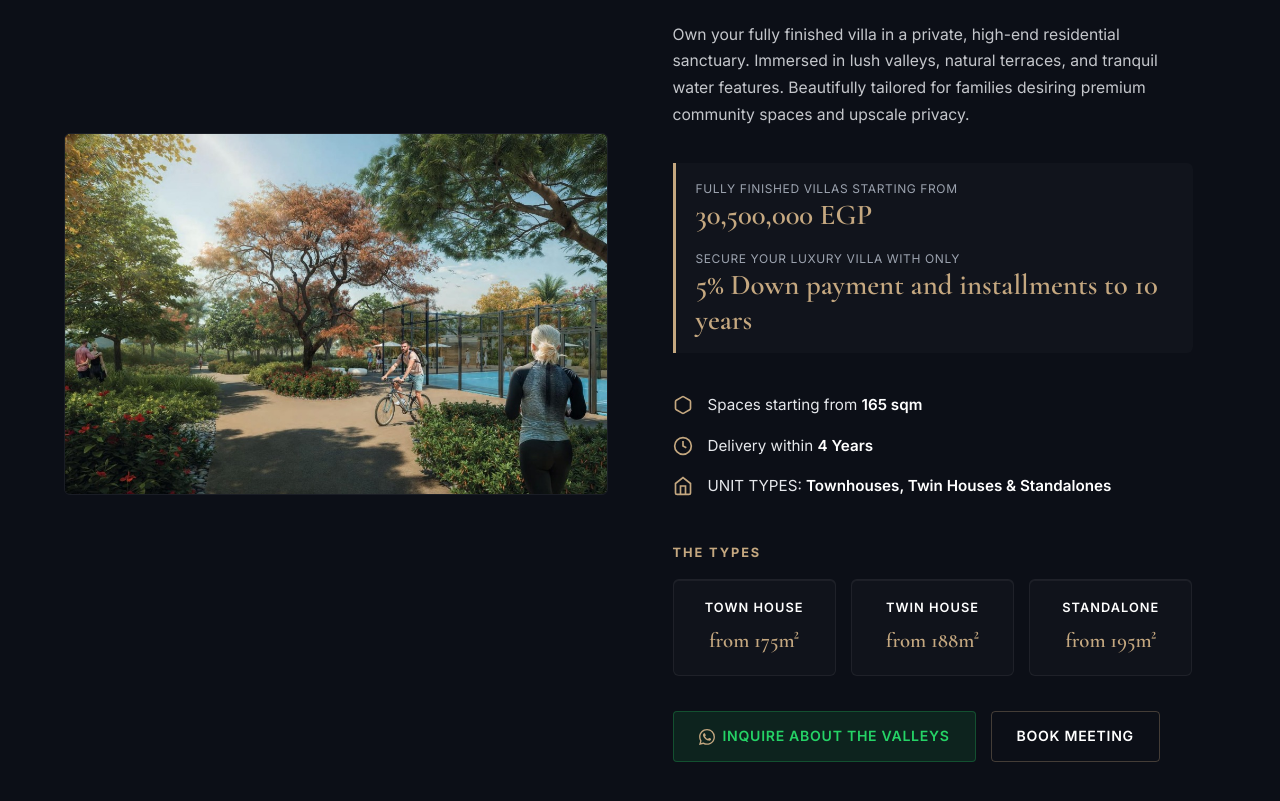
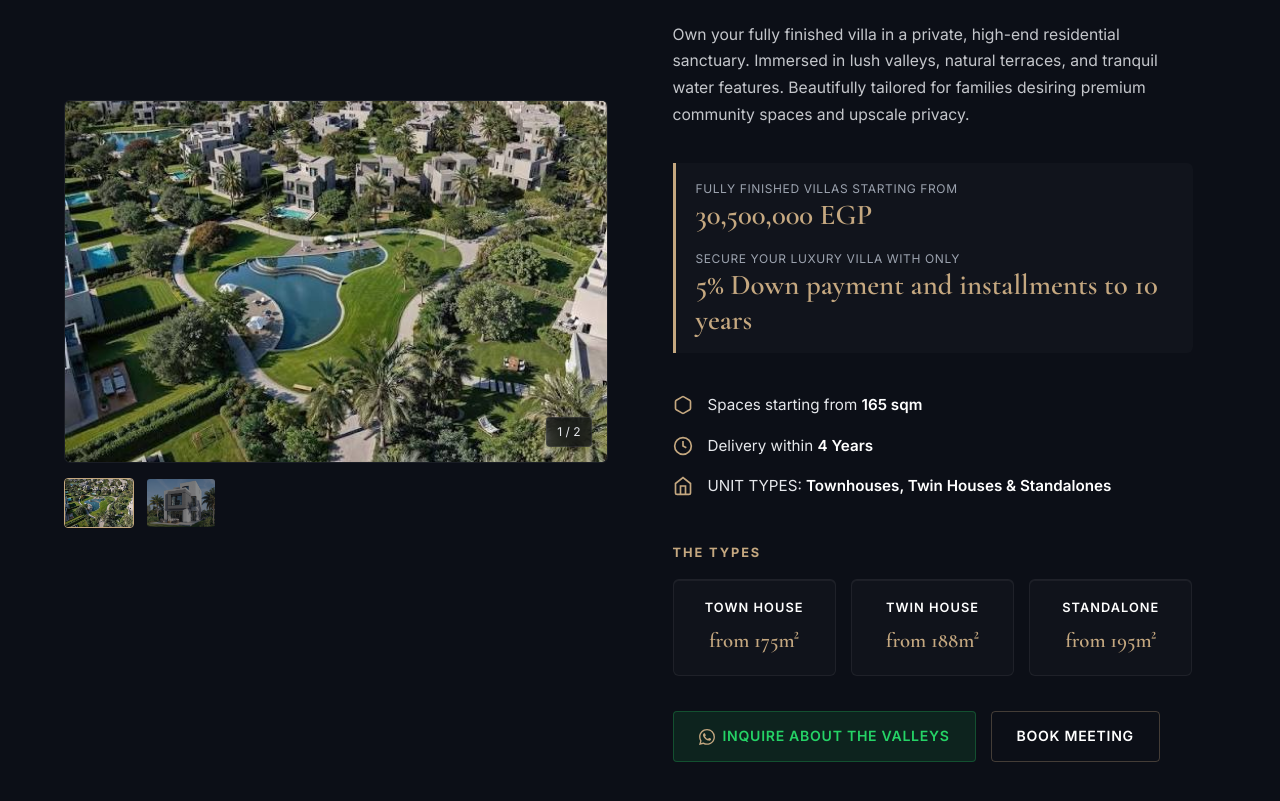
Before and after one commit to mostafaaashmawy-cell/Hassan-Allam-M, a plain HTML site: page index.html in a window 1280 px wide. Shown: the part 1928-2729 px from the top of the page. Drawn offline with nearby package versions, Linux system fonts and the light colour scheme.

Commit message:
feat: replace single image in The Valleys with a swappable thumbnail gallery using the new renders

```diff
--- a/index.html
+++ b/index.html
@@ -206,7 +206,18 @@
             <div class="container project-grid inverse">
                 <div class="project-gallery animate-reveal">
                     <div class="main-image-container">
-                        <img src="images/the-valleys-lawn.jpg" id="gallery-main-valleys" alt="The Valleys Luxury Villas" class="gallery-main-img">
+                        <img src="images/the-valleys-aerial.jpg" id="gallery-main-valleys" alt="The Valleys Luxury Villas" class="gallery-main-img">
+                        <div class="gallery-nav">
+                            <span class="gallery-indicator">1 / 2</span>
+                        </div>
+                    </div>
+                    <div class="gallery-thumbs">
+                        <div class="thumb-item active" onclick="switchGallery('valleys', 'images/the-valleys-aerial.jpg', 1, this)">
+                            <img src="images/the-valleys-aerial.jpg" alt="The Valleys Aerial View thumb">
+                        </div>
+                        <div class="thumb-item" onclick="switchGallery('valleys', 'images/the-valleys-villa.jpg', 2, this)">
+                            <img src="images/the-valleys-villa.jpg" alt="The Valleys Standalone Villa thumb">
+                        </div>
                     </div>
                 </div>
 
```
Also changed, not shown: images/the-valleys-aerial.jpg (added), images/the-valleys-villa.jpg (added).
